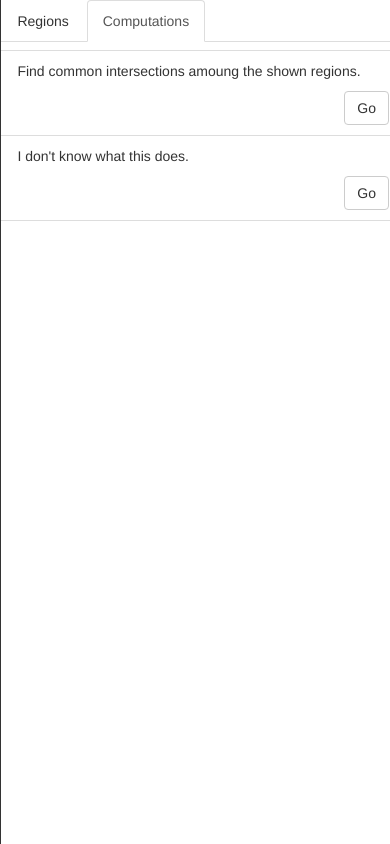
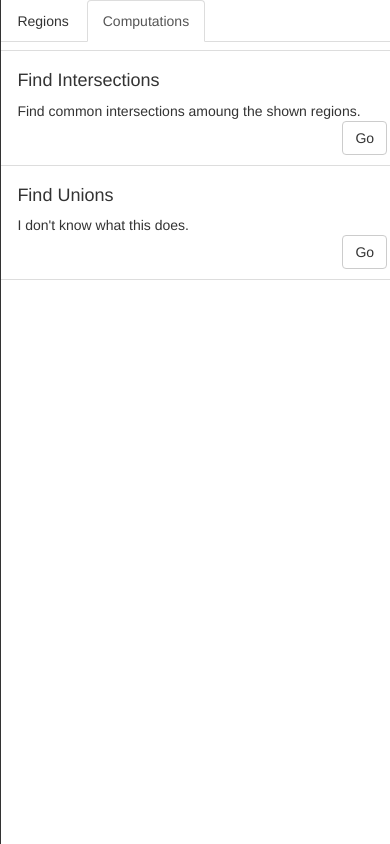
Before and after one commit to jflowaa/Spatio-Geom, a Flask app: page / in a window 390 px wide, after a click on "Computations". Shown: the part 844-1688 px from the top of the page. Run offline with Flask 2, Linux system fonts and the light colour scheme; data that the repository does not hold is empty; some libraries are stand-ins or nearby versions.

Commit message:
More computation stuff.

```diff
--- a/app/main/templates/index.html
+++ b/app/main/templates/index.html
@@ -25,12 +25,18 @@
         <div role="tabpanel" class="tab-pane fade" id="computations">
             <ul id="computation-list" class="list-group">
                 <div class="row list-group-item">
-                    <p class="col-md-10">Find common intersections amoung the shown regions. </p>
-                    <button id="find-intersections" class="btn btn-default pull-right col-md-2">Go</button>
+                    <div class="col-md-10">
+                        <h4>Find Intersections</h4>
+                        Find common intersections amoung the shown regions.
+                    </div>
+                    <button id="find-intersections" class="btn btn-default pull-right col-md-2" style="margin-right: 0.5%;">Go</button>
                 </div>
                 <div class="row list-group-item">
-                    <p class="col-md-10">I don't know what this does. </p>
-                    <button id="find-unions" class="btn btn-default pull-right col-md-2">Go</button>
+                    <div class="col-md-10">
+                        <h4>Find Unions</h4>
+                        I don't know what this does.
+                    </div>
+                    <button id="find-unions" class="btn btn-default pull-right col-md-2" style="margin-right: 0.5%;">Go</button>
                 </div>
             </ul>
         </div>
--- a/app/static/css/main.css
+++ b/app/static/css/main.css
@@ -22,7 +22,8 @@ html, body {
     border-left: 0.1px solid;
     padding-left: 0.1%;
     height: 100%;
-    overflow: auto;
+    overflow-y: auto;
+    overflow-x: hidden;
 }
 
 #region-list {
```
